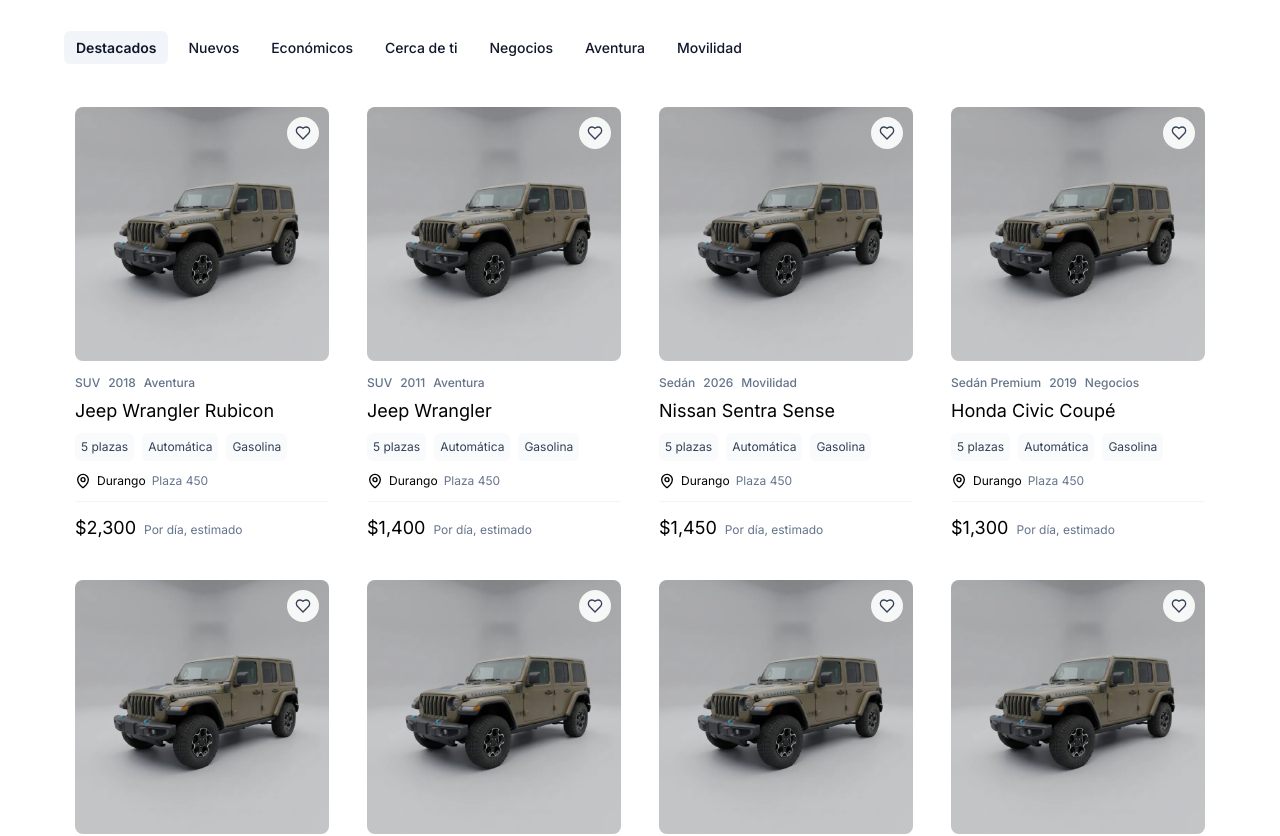
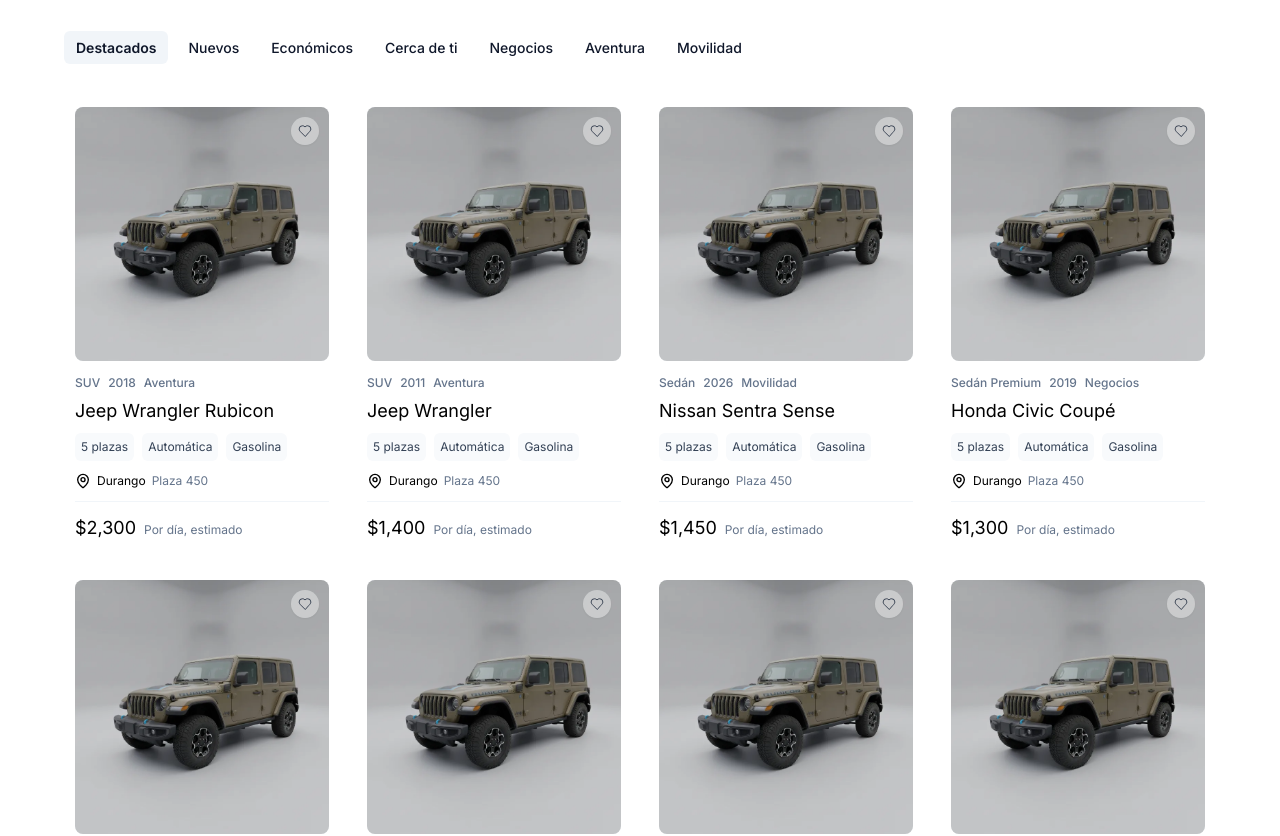
Before and after one commit to srcarlosdamian/galsa-rent, a React (Vite) app: page / in a window 1280 px wide. Shown: the part 786-1622 px from the top of the page. Built offline with nearby package versions, Linux system fonts and the light colour scheme; no server answers; a web font is replaced by a local one.

Commit message:
style: refine favorite heart button with smaller frosted transparent circle

```diff
--- a/src/components/Footer.tsx
+++ b/src/components/Footer.tsx
@@ -118,8 +118,8 @@
         <div className="max-w-7xl mx-auto flex flex-col sm:flex-row items-center justify-between gap-1 text-neutral-400">
           <span className="text-amber-400 font-semibold">[ENTORNO DE PRUEBAS / QA — Este listón no va en el diseño final]</span>
           <div className="flex items-center gap-3 text-white">
-            <span>Última actualización: <strong>28 Oct 2026, 22:45 hrs</strong></span>
-            <span className="bg-neutral-800 text-emerald-400 px-2 py-0.5 rounded text-[10px] font-bold">v1.6.5</span>
+            <span>Última actualización: <strong>28 Oct 2026, 22:48 hrs</strong></span>
+            <span className="bg-neutral-800 text-emerald-400 px-2 py-0.5 rounded text-[10px] font-bold">v1.6.6</span>
           </div>
         </div>
       </div>
--- a/src/components/VehicleCard.tsx
+++ b/src/components/VehicleCard.tsx
@@ -62,12 +62,13 @@
           type="button"
           onClick={toggleFavorite}
           aria-label={isFavorite ? "Quitar de favoritos" : "Guardar en favoritos"}
-          className="absolute top-2.5 right-2.5 p-2 rounded-full bg-white/90 hover:bg-white text-slate-800 backdrop-blur-sm transition-all z-10"
+          className="absolute top-2.5 right-2.5 w-7 h-7 flex items-center justify-center rounded-full bg-white/40 hover:bg-white/60 text-slate-800 backdrop-blur-md transition-all z-10 shadow-sm"
         >
           <Heart
-            className={`w-4 h-4 transition-colors ${
-              isFavorite ? 'fill-rose-500 text-rose-500' : 'text-slate-700'
+            className={`w-3.5 h-3.5 transition-colors ${
+              isFavorite ? 'fill-rose-500 text-rose-500' : 'text-slate-800'
             }`}
+            strokeWidth={1.4}
           />
         </button>
       </div>
```
